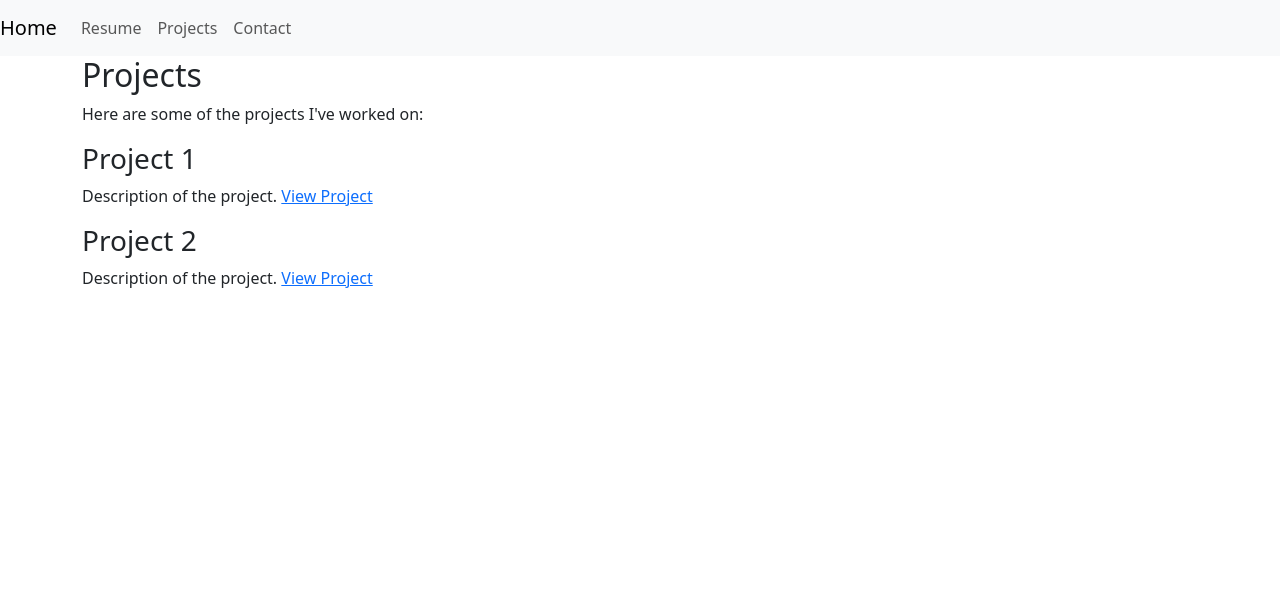
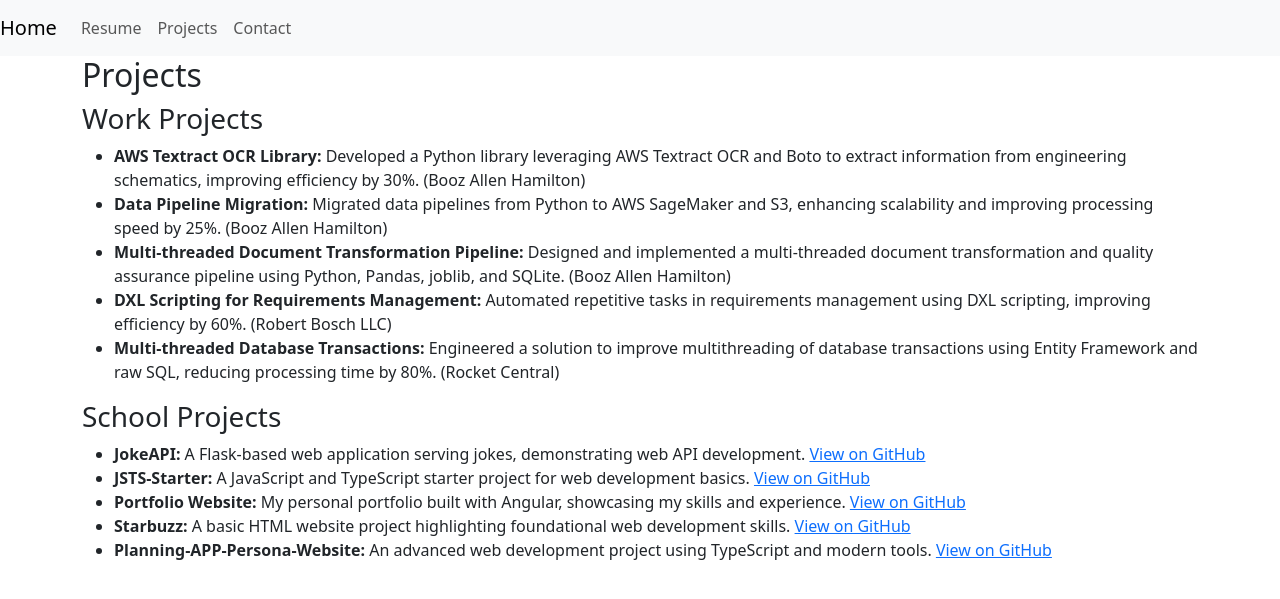
Before and after one commit to ericbrown379/personal_website, a Flask app: page /projects in a window 1280 px wide. Shown: the top 599 px of the page. Run offline with Flask 3, Linux system fonts and the light colour scheme.

Commit message:
Categorize projects into Work and School Projects based on professional and academic experience

```diff
--- a/app/templates/projects.html
+++ b/app/templates/projects.html
@@ -3,14 +3,27 @@
 
 {% block content %}
 <h2>Projects</h2>
-<p>Here are some of the projects I've worked on:</p>
+
 <section>
-    <h3>Project 1</h3>
-    <p>Description of the project. <a href="http://project-link.com">View Project</a></p>
+    <h3>Work Projects</h3>
+    <ul>
+        <li><strong>AWS Textract OCR Library:</strong> Developed a Python library leveraging AWS Textract OCR and Boto to extract information from engineering schematics, improving efficiency by 30%. <span>(Booz Allen Hamilton)</span></li>
+        <li><strong>Data Pipeline Migration:</strong> Migrated data pipelines from Python to AWS SageMaker and S3, enhancing scalability and improving processing speed by 25%. <span>(Booz Allen Hamilton)</span></li>
+        <li><strong>Multi-threaded Document Transformation Pipeline:</strong> Designed and implemented a multi-threaded document transformation and quality assurance pipeline using Python, Pandas, joblib, and SQLite. <span>(Booz Allen Hamilton)</span></li>
+        <li><strong>DXL Scripting for Requirements Management:</strong> Automated repetitive tasks in requirements management using DXL scripting, improving efficiency by 60%. <span>(Robert Bosch LLC)</span></li>
+        <li><strong>Multi-threaded Database Transactions:</strong> Engineered a solution to improve multithreading of database transactions using Entity Framework and raw SQL, reducing processing time by 80%. <span>(Rocket Central)</span></li>
+        <!-- Add more work projects following the same format -->
+    </ul>
+</section>
 
-    <h3>Project 2</h3>
-    <p>Description of the project. <a href="http://project-link.com">View Project</a></p>
-
-    <!-- Add more projects -->
+<section>
+    <h3>School Projects</h3>
+    <ul>
+        <li><strong>JokeAPI:</strong> A Flask-based web application serving jokes, demonstrating web API development. <a href="https://github.com/ericbrown379/JokeApi">View on GitHub</a></li>
+        <li><strong>JSTS-Starter:</strong> A JavaScript and TypeScript starter project for web development basics. <a href="https://github.com/ericbrown379/JSTS-Starter">View on GitHub</a></li>
+        <li><strong>Portfolio Website:</strong> My personal portfolio built with Angular, showcasing my skills and experience. <a href="https://github.com/ericbrown379/portfolio-website">View on GitHub</a></li>
+        <li><strong>Starbuzz:</strong> A basic HTML website project highlighting foundational web development skills. <a href="https://github.com/ericbrown379/starbuzz">View on GitHub</a></li>
+        <li><strong>Planning-APP-Persona-Website:</strong> An advanced web development project using TypeScript and modern tools. <a href="https://github.com/ericbrown379/Planning-APP-Persona-Website">View on GitHub</a></li>
+    </ul>
 </section>
 {% endblock %}
```
